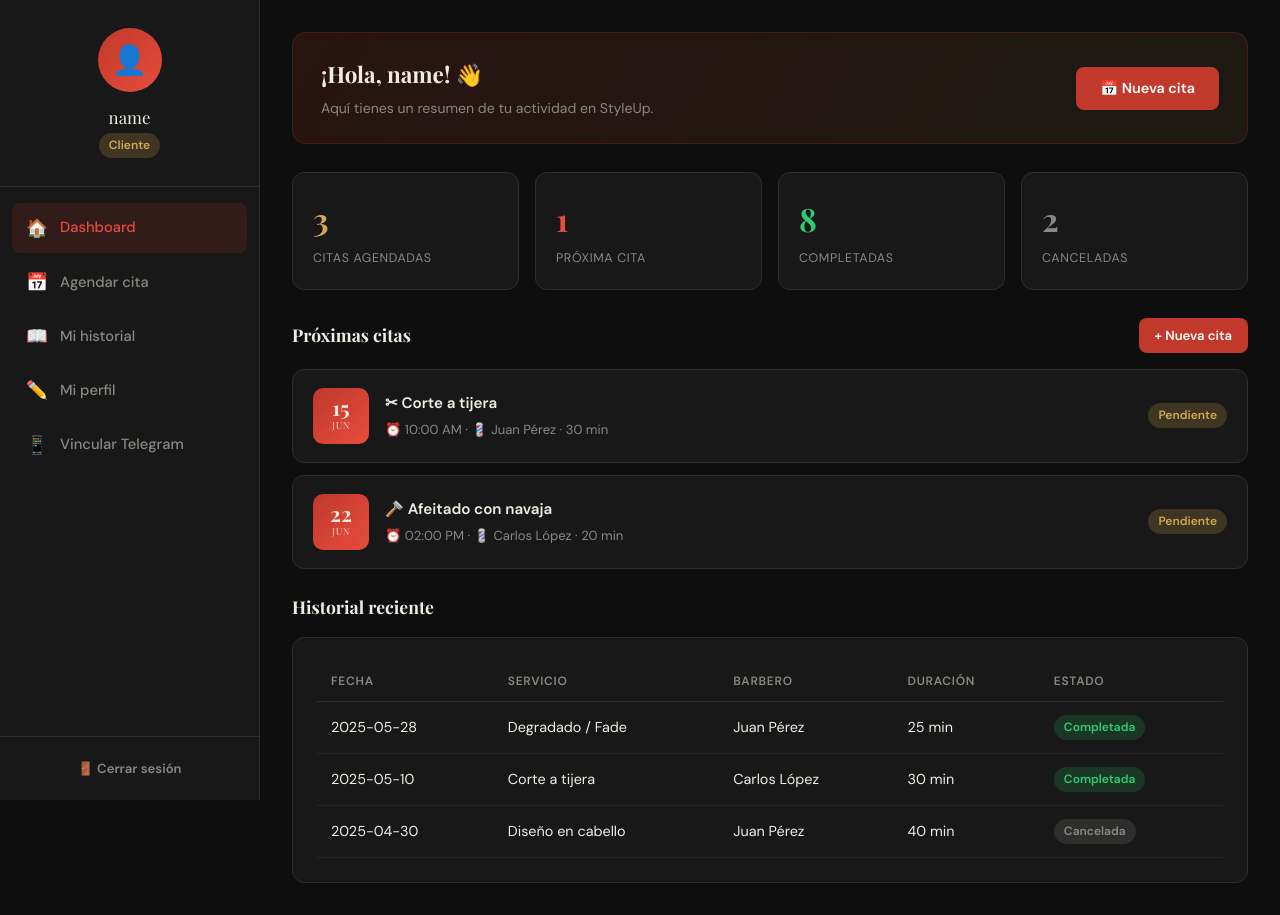
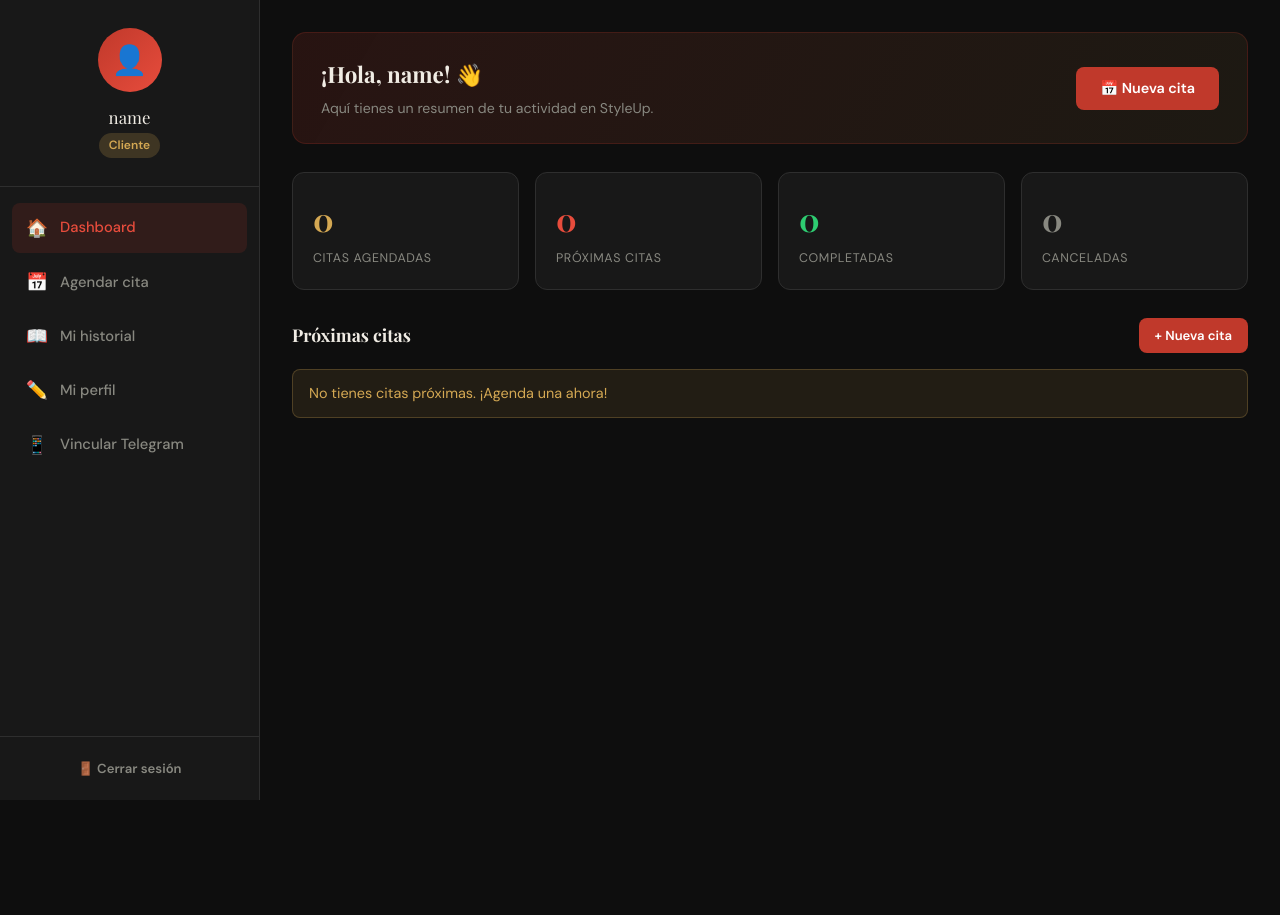
Before and after one commit to j4gg-0531/styleup-react, a React (Vite) app: page /login in a window 1280 px wide. Both pictures are taken after typing "name@example.com", "Sample123" into the empty fields and a click on the button "Iniciar sesión". After the commit the page ends 800 px from the top, so only its background shows below. Built offline with nearby package versions, Linux system fonts and the light colour scheme.

Commit message:
feat: implementar sistema de citas con CitasContext y citasService

```diff
--- a/src/components/layout/Sidebar.jsx
+++ b/src/components/layout/Sidebar.jsx
@@ -22,7 +22,10 @@ export default function Sidebar({ avatar, badge, badgeClass = 'badge-red', navIt
           <span
             key={i}
             className={`nav-item ${location.pathname === item.href ? 'active' : ''}`}
-            onClick={() => item.href ? navigate(item.href) : item.onClick?.()}
+            onClick={() => {
+            item.onClick?.();
+            if (item.href) navigate(item.href);
+      }}
           >
             <span className="nav-icon">{item.icon}</span>
             {item.label}
--- /dev/null
+++ b/src/context/CitasContext.jsx
@@ -0,0 +1,41 @@
+// src/context/CitasContext.jsx
+// Estado global de citas, disponible en toda la app.
+
+import { createContext, useState, useCallback } from 'react';
+import { citasService } from '../services/citasService';
+
+export const CitasContext = createContext(null);
+
+export function CitasProvider({ children }) {
+  const [citas, setCitas] = useState([]);
+
+  // Carga las citas de un cliente desde el servicio
+  // useCallback evita que la función se recree en cada render
+  const cargarCitas = useCallback((clienteNombre) => {
+    const data = citasService.getCitasByCliente(clienteNombre);
+    setCitas(data);
+  }, []);
+
+  // Agrega una nueva cita y actualiza el estado local
+  const agregarCita = (datosCita) => {
+    const nueva = citasService.agregarCita(datosCita);
+    setCitas((prev) => [...prev, nueva]);
+    return nueva;
+  };
+
+  // Cancela una cita y actualiza el estado local
+  const cancelarCita = (citaId) => {
+    citasService.cancelarCita(citaId);
+    setCitas((prev) =>
+      prev.map((c) =>
+        c.id === citaId ? { ...c, estado: 'cancelada' } : c
+      )
+    );
+  };
+
+  return (
+    <CitasContext.Provider value={{ citas, cargarCitas, agregarCita, cancelarCita }}>
+      {children}
+    </CitasContext.Provider>
+  );
+}
--- /dev/null
+++ b/src/context/useCitas.js
@@ -0,0 +1,9 @@
+// src/context/useCitas.js
+// Hook para usar el contexto de citas fácilmente desde cualquier componente
+
+import { useContext } from 'react';
+import { CitasContext } from './CitasContext';
+
+export function useCitas() {
+  return useContext(CitasContext);
+}
--- a/src/pages/cliente/Agendar.jsx
+++ b/src/pages/cliente/Agendar.jsx
@@ -1,5 +1,7 @@
 import { useState } from 'react';
 import { Link, useNavigate } from 'react-router-dom';
+import { useAuth } from '../../context/useAuth.js';     // ← NUEVO
+import { useCitas } from '../../context/useCitas.js';   // ← NUEVO
 
 const SERVICIOS = [
   { id: 'E001', icon: '✂', name: 'Corte a tijera', dur: '30 min' },
@@ -32,12 +34,24 @@ export default function Agendar() {
   const [confirmado, setConfirmado] = useState(false);
   const navigate = useNavigate();
 
+  const { user } = useAuth();       // ← NUEVO: para saber quién agenda
+  const { agregarCita } = useCitas(); // ← NUEVO: para guardar la cita
+
   const ir = (n) => setPaso(n);
 
   const validar1 = () => { if (!sel.servicio) { setMsgs({ 1: true }); return; } setMsgs({}); ir(2); };
   const validar2 = () => { if (!sel.barbero)  { setMsgs({ 2: true }); return; } setMsgs({}); ir(3); };
   const validar3 = () => { if (!sel.fecha || !sel.hora) { setMsgs({ 3: true }); return; } setMsgs({}); ir(4); };
   const confirmar = () => {
+    agregarCita({
+      clienteNombre: user.nombre, // quién agenda
+      servicio: sel.servicio,     // { id, name, dur, icon }
+      barbero:  sel.barbero,      // { id, name }
+      fechaDia: sel.fecha,        // número del día: "15"
+      fechaMes: 'Jun',            // FUTURO: vendrá del calendario dinámico
+      fechaAnio: '2025',
+      hora: sel.hora,
+    });
     setConfirmado(true);
     setTimeout(() => navigate('/cliente'), 2200);
   };
--- a/src/pages/cliente/DashboardCliente.jsx
+++ b/src/pages/cliente/DashboardCliente.jsx
@@ -1,21 +1,45 @@
-import { useState } from 'react';
+// src/pages/cliente/DashboardCliente.jsx
+import { useState, useEffect } from 'react';
 import { Link } from 'react-router-dom';
 import Sidebar from '../../components/layout/Sidebar';
-import { useAuth } from '../../context/useAuth.js'
-
-//const SECCIONES = ['dashboard', 'historial', 'perfil', 'telegram'];
+import { useAuth } from '../../context/useAuth.js';
+import { useCitas } from '../../context/useCitas.js'; // ← NUEVO
 
 export default function DashboardCliente() {
   const { user } = useAuth();
+  const { citas, cargarCitas, cancelarCita } = useCitas(); // ← NUEVO
   const [sec, setSec] = useState('dashboard');
   const [saveOk, setSaveOk] = useState(false);
   const [tgOk, setTgOk] = useState(false);
 
+  // Carga las citas del usuario al entrar al dashboard
+  useEffect(() => {
+    if (user?.nombre) cargarCitas(user.nombre);
+  }, [user, cargarCitas]);
+
+  // Separa citas según estado para mostrarlas en distintas secciones
+  const citasPendientes  = citas.filter((c) => c.estado === 'pendiente');
+  const citasHistorial   = citas.filter((c) => c.estado !== 'pendiente');
+
+  // Función para cancelar con confirmación simple
+  const handleCancelar = (id) => {
+    if (window.confirm('¿Estás seguro de que quieres cancelar esta cita?')) {
+      cancelarCita(id);
+    }
+  };
+
+  // Badge según estado
+  const badgePorEstado = {
+    pendiente:  <span className="badge badge-gold">Pendiente</span>,
+    completada: <span className="badge badge-green">Completada</span>,
+    cancelada:  <span className="badge badge-muted">Cancelada</span>,
+  };
+
   const navItems = [
-    { icon: '🏠', label: 'Dashboard',       href: '/cliente' },
-    { icon: '📅', label: 'Agendar cita',    href: '/cliente/agendar' },
-    { icon: '📖', label: 'Mi historial',    onClick: () => setSec('historial') },
-    { icon: '✏️', label: 'Mi perfil',       onClick: () => setSec('perfil') },
+    { icon: '🏠', label: 'Dashboard', href: '/cliente', onClick: () => setSec('dashboard') },
+    { icon: '📅', label: 'Agendar cita',     href: '/cliente/agendar' },
+    { icon: '📖', label: 'Mi historial',     onClick: () => setSec('historial') },
+    { icon: '✏️', label: 'Mi perfil',        onClick: () => setSec('perfil') },
     { icon: '📱', label: 'Vincular Telegram', onClick: () => setSec('telegram') },
   ];
 
@@ -24,63 +48,113 @@ export default function DashboardCliente() {
       <Sidebar avatar="👤" badge="Cliente" badgeClass="badge-gold" navItems={navItems} />
 
       <main className="main-content">
-        {/* DASHBOARD */}
+
+        {/* ── DASHBOARD ── */}
         {sec === 'dashboard' && (
           <div>
             <div className="welcome-banner">
               <div>
                 <h2 style={{ fontSize: '1.4rem' }}>¡Hola, {user?.nombre}! 👋</h2>
-                <p style={{ color: 'var(--muted)', fontSize: '0.88rem', marginTop: 4 }}>Aquí tienes un resumen de tu actividad en StyleUp.</p>
+                <p style={{ color: 'var(--muted)', fontSize: '0.88rem', marginTop: 4 }}>
+                  Aquí tienes un resumen de tu actividad en StyleUp.
+                </p>
               </div>
               <Link to="/cliente/agendar" className="btn btn-primary">📅 Nueva cita</Link>
             </div>
 
+            {/* Estadísticas reales basadas en las citas del usuario */}
             <div className="stats-grid">
-              {[['3','Citas agendadas','var(--gold)'],['1','Próxima cita','var(--red-light)'],['8','Completadas','#2ecc71'],['2','Canceladas','var(--muted)']].map(([v,l,c]) => (
-                <div key={l} className="stat-card">
-                  <div className="stat-value" style={{ color: c }}>{v}</div>
-                  <div className="stat-label">{l}</div>
+              <div className="stat-card">
+                <div className="stat-value" style={{ color: 'var(--gold)' }}>{citas.length}</div>
+                <div className="stat-label">Citas agendadas</div>
               </div>
-              ))}
+              <div className="stat-card">
+                <div className="stat-value" style={{ color: 'var(--red-light)' }}>{citasPendientes.length}</div>
+                <div className="stat-label">Próximas citas</div>
+              </div>
+              <div className="stat-card">
+                <div className="stat-value" style={{ color: '#2ecc71' }}>
+                  {citas.filter((c) => c.estado === 'completada').length}
+                </div>
+                <div className="stat-label">Completadas</div>
+              </div>
+              <div className="stat-card">
+                <div className="stat-value" style={{ color: 'var(--muted)' }}>
+                  {citas.filter((c) => c.estado === 'cancelada').length}
+                </div>
+                <div className="stat-label">Canceladas</div>
+              </div>
             </div>
 
+            {/* Próximas citas */}
             <div style={{ display: 'flex', alignItems: 'center', justifyContent: 'space-between', marginBottom: 16 }}>
               <h3 className="card-title" style={{ marginBottom: 0 }}>Próximas citas</h3>
               <Link to="/cliente/agendar" className="btn btn-primary btn-sm">+ Nueva cita</Link>
             </div>
 
-            {[{ day:'15', month:'Jun', service:'✂ Corte a tijera', meta:'⏰ 10:00 AM · 💈 Juan Pérez · 30 min' },
-              { day:'22', month:'Jun', service:'🪒 Afeitado con navaja', meta:'⏰ 02:00 PM · 💈 Carlos López · 20 min' }].map((c) => (
-              <div key={c.day} className="cita-card">
+            {citasPendientes.length === 0 ? (
+              <div className="alert alert-info">No tienes citas próximas. ¡Agenda una ahora!</div>
+            ) : (
+              citasPendientes.map((c) => (
+                <div key={c.id} className="cita-card">
                   <div className="cita-date-block">
-                  <div className="cita-day">{c.day}</div>
-                  <div className="cita-month">{c.month}</div>
+                    <div className="cita-day">{c.fechaDia}</div>
+                    <div className="cita-month">{c.fechaMes}</div>
                   </div>
                   <div className="cita-info">
-                  <div className="cita-service">{c.service}</div>
-                  <div className="cita-meta">{c.meta}</div>
+                    <div className="cita-service">{c.servicio?.icon} {c.servicio?.name}</div>
+                    <div className="cita-meta">
+                      ⏰ {c.hora} · 💈 {c.barbero?.name} · {c.servicio?.dur}
                     </div>
-                <span className="badge badge-gold">Pendiente</span>
                   </div>
-            ))}
+                  <div style={{ display: 'flex', alignItems: 'center', gap: 8 }}>
+                    {badgePorEstado[c.estado]}
+                    <button
+                      className="btn btn-outline btn-sm"
+                      style={{ color: 'var(--red-light)', borderColor: 'var(--red-light)' }}
+                      onClick={() => handleCancelar(c.id)}
+                    >
+                      Cancelar
+                    </button>
+                  </div>
+                </div>
+              ))
+            )}
 
+            {/* Historial reciente (últimas 3) */}
+            {citasHistorial.length > 0 && (
+              <>
                 <h3 className="card-title" style={{ marginTop: 24 }}>Historial reciente</h3>
                 <div className="card">
                   <div className="table-wrap">
                     <table>
-                  <thead><tr><th>Fecha</th><th>Servicio</th><th>Barbero</th><th>Duración</th><th>Estado</th></tr></thead>
+                      <thead>
+                        <tr>
+                          <th>Fecha</th><th>Hora</th><th>Servicio</th>
+                          <th>Barbero</th><th>Duración</th><th>Estado</th>
+                        </tr>
+                      </thead>
                       <tbody>
-                    <tr><td>2025-05-28</td><td>Degradado / Fade</td><td>Juan Pérez</td><td>25 min</td><td><span className="badge badge-green">Completada</span></td></tr>
-                    <tr><td>2025-05-10</td><td>Corte a tijera</td><td>Carlos López</td><td>30 min</td><td><span className="badge badge-green">Completada</span></td></tr>
-                    <tr><td>2025-04-30</td><td>Diseño en cabello</td><td>Juan Pérez</td><td>40 min</td><td><span className="badge badge-muted">Cancelada</span></td></tr>
+                        {citasHistorial.slice(-3).reverse().map((c) => (
+                          <tr key={c.id}>
+                            <td>{c.fechaDia} {c.fechaMes} {c.fechaAnio}</td>
+                            <td>{c.hora}</td>
+                            <td>{c.servicio?.name}</td>
+                            <td>{c.barbero?.name}</td>
+                            <td>{c.servicio?.dur}</td>
+                            <td>{badgePorEstado[c.estado]}</td>
+                          </tr>
+                        ))}
                       </tbody>
                     </table>
                   </div>
                 </div>
+              </>
+            )}
           </div>
         )}
 
-        {/* HISTORIAL */}
+        {/* ── HISTORIAL COMPLETO ── */}
         {sec === 'historial' && (
           <div>
             <div className="page-header">
@@ -88,28 +162,48 @@ export default function DashboardCliente() {
               <p className="page-subtitle">Todas tus citas registradas en StyleUp</p>
             </div>
             <div className="card">
-              <div style={{ display: 'flex', gap: 12, marginBottom: 16, flexWrap: 'wrap' }}>
-                <select className="form-control" style={{ maxWidth: 180 }}>
-                  <option>Todos los estados</option><option>Completada</option><option>Cancelada</option><option>Pendiente</option>
-                </select>
-                <input type="date" className="form-control" style={{ maxWidth: 180 }} />
-                <button className="btn btn-outline btn-sm">Filtrar</button>
-              </div>
+              {citas.length === 0 ? (
+                <div className="alert alert-info">Aún no tienes citas registradas.</div>
+              ) : (
                 <div className="table-wrap">
                   <table>
-                  <thead><tr><th>Fecha</th><th>Hora</th><th>Servicio</th><th>Barbero</th><th>Duración</th><th>Estado</th></tr></thead>
+                    <thead>
+                      <tr>
+                        <th>Fecha</th><th>Hora</th><th>Servicio</th>
+                        <th>Barbero</th><th>Duración</th><th>Estado</th><th>Acción</th>
+                      </tr>
+                    </thead>
                     <tbody>
-                    <tr><td>2025-06-15</td><td>10:00</td><td>Corte a tijera</td><td>Juan Pérez</td><td>30 min</td><td><span className="badge badge-gold">Pendiente</span></td></tr>
-                    <tr><td>2025-05-28</td><td>14:00</td><td>Degradado</td><td>Juan Pérez</td><td>25 min</td><td><span className="badge badge-green">Completada</span></td></tr>
-                    <tr><td>2025-04-30</td><td>11:00</td><td>Diseño en cabello</td><td>Juan Pérez</td><td>40 min</td><td><span className="badge badge-muted">Cancelada</span></td></tr>
+                      {[...citas].reverse().map((c) => (
+                        <tr key={c.id}>
+                          <td>{c.fechaDia} {c.fechaMes} {c.fechaAnio}</td>
+                          <td>{c.hora}</td>
+                          <td>{c.servicio?.icon} {c.servicio?.name}</td>
+                          <td>{c.barbero?.name}</td>
+                          <td>{c.servicio?.dur}</td>
+                          <td>{badgePorEstado[c.estado]}</td>
+                          <td>
+                            {c.estado === 'pendiente' && (
+                              <button
+                                className="btn btn-outline btn-sm"
+                                style={{ color: 'var(--red-light)', borderColor: 'var(--red-light)' }}
+                                onClick={() => handleCancelar(c.id)}
+                              >
+                                Cancelar
+                              </button>
+                            )}
+                          </td>
+                        </tr>
+                      ))}
                     </tbody>
                   </table>
                 </div>
+              )}
             </div>
           </div>
         )}
 
-        {/* PERFIL */}
+        {/* ── PERFIL (sin cambios) ── */}
         {sec === 'perfil' && (
           <div>
             <div className="page-header">
@@ -122,7 +216,7 @@ export default function DashboardCliente() {
                 <input className="form-control" defaultValue="1001234567" readOnly style={{ opacity: 0.5 }} />
               </div>
               <div className="grid-2">
-                <div className="form-group"><label className="form-label">Nombres</label><input className="form-control" defaultValue="Juan" /></div>
+                <div className="form-group"><label className="form-label">Nombres</label><input className="form-control" defaultValue={user?.nombre} /></div>
                 <div className="form-group"><label className="form-label">Apellidos</label><input className="form-control" defaultValue="García" /></div>
               </div>
               <div className="form-group"><label className="form-label">Correo</label><input className="form-control" defaultValue="juan@correo.com" /></div>
@@ -140,7 +234,7 @@ export default function DashboardCliente() {
           </div>
         )}
 
-        {/* TELEGRAM */}
+        {/* ── TELEGRAM (sin cambios) ── */}
         {sec === 'telegram' && (
           <div>
             <div className="page-header">
@@ -162,10 +256,11 @@ export default function DashboardCliente() {
               <button className="btn btn-primary" onClick={() => { setTgOk(true); setTimeout(() => setTgOk(false), 3000); }}>
                 Vincular cuenta
               </button>
-              {tgOk && <div className="alert alert-success" style={{ marginTop: 8 }}>✅ Cuenta vinculada. Recibirás recordatorios por Telegram.</div>}
+              {tgOk && <div className="alert alert-success" style={{ marginTop: 8 }}>✅ Cuenta vinculada.</div>}
             </div>
           </div>
         )}
+
       </main>
     </div>
   );
--- /dev/null
+++ b/src/services/citasService.js
@@ -0,0 +1,65 @@
+// src/services/citasService.js
+// ─────────────────────────────────────────────────────────────
+// CAPA DE DATOS — Hoy usa sessionStorage para simular la base
+// de datos. Cuando conectes el backend, solo cambias las
+// funciones de aquí; los componentes no se tocan.
+// ─────────────────────────────────────────────────────────────
+
+const STORAGE_KEY = 'styleup_citas';
+
+// Lee todas las citas del almacenamiento
+const leerCitas = () => {
+  const data = sessionStorage.getItem(STORAGE_KEY);
+  return data ? JSON.parse(data) : [];
+};
+
+// Guarda el arreglo completo de citas
+const guardarCitas = (citas) => {
+  sessionStorage.setItem(STORAGE_KEY, JSON.stringify(citas));
+};
+
+export const citasService = {
+
+  // Obtener citas de un cliente específico
+  // FUTURO: return await fetch(`/api/citas?cliente=${nombre}`)
+  getCitasByCliente: (clienteNombre) => {
+    const citas = leerCitas();
+    return citas.filter((c) => c.clienteNombre === clienteNombre);
+  },
+
+  // Agregar una nueva cita
+  // FUTURO: return await fetch('/api/citas', { method: 'POST', body: ... })
+  agregarCita: (datosCita) => {
+    const citas = leerCitas();
+    const nuevaCita = {
+      ...datosCita,
+      id: Date.now().toString(), // FUTURO: el id lo genera la base de datos
+      estado: 'pendiente',
+      fechaCreacion: new Date().toISOString(),
+    };
+    guardarCitas([...citas, nuevaCita]);
+    return nuevaCita;
+  },
+
+  // Cancelar una cita (solo cambia el estado)
+  // FUTURO: return await fetch(`/api/citas/${id}/cancelar`, { method: 'PATCH' })
+  cancelarCita: (citaId) => {
+    const citas = leerCitas();
+    const actualizadas = citas.map((c) =>
+      c.id === citaId ? { ...c, estado: 'cancelada' } : c
+    );
+    guardarCitas(actualizadas);
+    return actualizadas;
+  },
+
+  // Completar una cita (solo el barbero lo hará, preparado para después)
+  // FUTURO: return await fetch(`/api/citas/${id}/completar`, { method: 'PATCH' })
+  completarCita: (citaId) => {
+    const citas = leerCitas();
+    const actualizadas = citas.map((c) =>
+      c.id === citaId ? { ...c, estado: 'completada' } : c
+    );
+    guardarCitas(actualizadas);
+    return actualizadas;
+  },
+};
```
Also changed, not shown: src/App.jsx (+6 -7 lines). Lines whose indentation alone changed are shown as unchanged.
